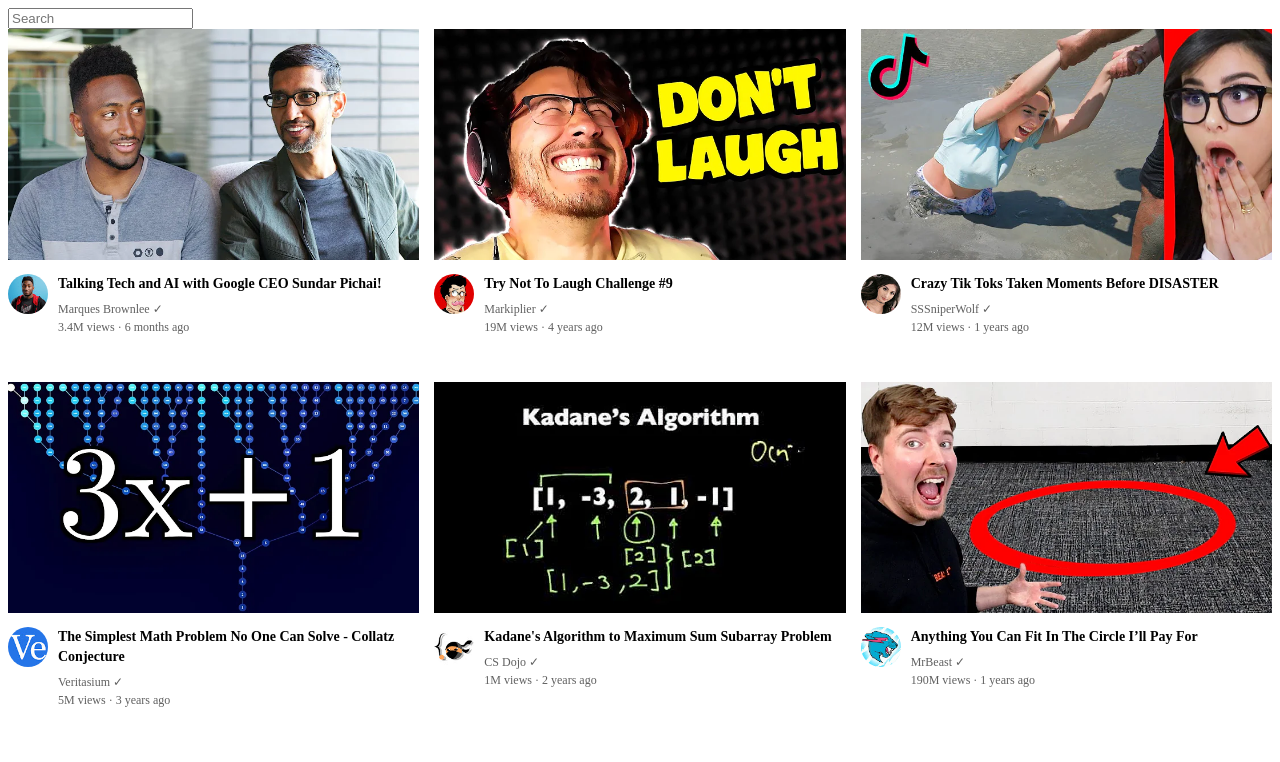
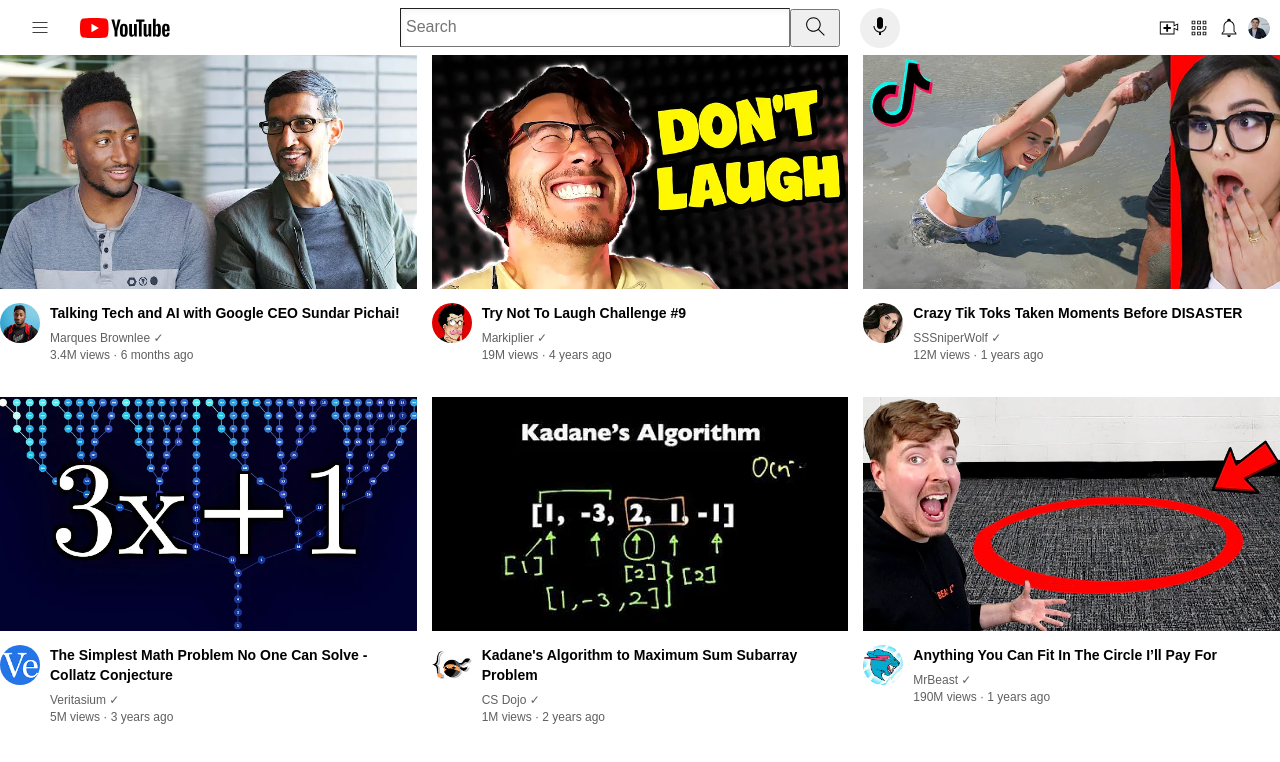
Before and after one commit to saikrishnakovuru/HTML-CSS, a plain HTML site: page YouTube/youtube-clone/youtube.html in a window 1280 px wide. Drawn offline with Linux system fonts and the light colour scheme.

Commit message:
added header with search field anlong other icons.

```diff
--- /dev/null
+++ b/YouTube/youtube-clone/general.css
@@ -0,0 +1,9 @@
+p{
+    font-family: Arial, Helvetica, sans-serif;
+    margin-top: 0;
+    margin-bottom: 0;
+}
+
+body{
+    margin: 0;
+}
--- /dev/null
+++ b/YouTube/youtube-clone/header.css
@@ -0,0 +1,128 @@
+.header {
+    height: 55px;
+    display: flex;
+    flex-direction: row;
+    justify-content: space-between;
+    align-items: center;
+    padding-left: 10px;
+    padding-right: 10px;
+}
+
+/* ==================================  left section ====================================== */
+
+.left-section {
+    display: flex;
+    align-items: center;
+    width: 150px;
+    /* height: 60px; */
+    margin-right: 70px;
+    /* background-color: lightpink; */
+}
+
+.hamburger-menu-icon {
+    height: 20px;
+    width: 20px;
+    margin-right: 30px;
+    margin-left: 20px;
+}
+
+.youtube-logo {
+    height: 20px;
+}
+
+/* ==================================  Middle section ====================================== */
+
+.middle-section {
+    display: flex;
+    flex: 1;
+    /* background-color: lightseagreen; */
+    max-width: 500px;
+    align-items: center;
+    flex-direction: row;
+}
+
+.main-search-bar {
+    flex: 1;
+    height: 35px;
+    box-shadow: inset 1px 2px 5px rgba(0, 0, 0, 0.05);
+    border-width: 1px;
+    width: 0;
+}
+
+.main-search-bar::placeholder {
+    font-family: Arial, Helvetica, sans-serif;
+    font-size: 16px;
+    padding-left: 3px;
+}
+
+.search-button {
+    height: 38px;
+    width: 50px;
+    margin-right: 20px;
+}
+
+.search-icon {
+    /* height: 30px;
+    width: 40px; */
+    height: 25px;
+    /* border-color: rgb(154, 150, 150); */
+    /* border-style: solid; */
+    /* border-width: 1px; */
+    /* padding: 4px; */
+    border: none;
+}
+
+.voice-search-icon {
+    height: 24px;
+}
+
+.voice-search-button {
+    height: 40px;
+    width: 40px;
+    border-radius: 20px;
+    border: none;
+}
+
+
+.search-button:hover {
+    cursor: pointer;
+}
+
+.voice-search-button:hover {
+    cursor: pointer;
+}
+
+/* ==================================  Right section ====================================== */
+
+.right-section {
+    min-width: 180px;
+    /* margin-right: 20px; */
+    display: flex;
+    align-items: center;
+    /* justify-content: space-between; */
+    flex-shrink: 0;
+    margin-left: 20px;
+    justify-content: right;
+    flex-shrink: 0;
+}
+
+.upload-icon {
+    height: 22px;
+}
+
+.youtube-apps-icon {
+    height: 22px;
+    margin-left: 8px;
+}
+
+.notifications-icon {
+    height: 22px;
+    margin-left: 8px;
+}
+
+.current-user-picture {
+    height: 22px;
+    border-radius: 16px;
+    margin-left: 8px;
+    /* margin-right: 8px; */
+}
--- a/YouTube/youtube-clone/youtube.html
+++ b/YouTube/youtube-clone/youtube.html
@@ -5,12 +5,32 @@
   <meta charset="UTF-8">
   <meta name="viewport" content="width=device-width, initial-scale=1.0">
   <title>Youtube clone</title>
-  <link rel="stylesheet" href="youtube.css">
+  <link rel="stylesheet" href="video.css">
+  <link rel="stylesheet" href="header.css">
+  <link rel="stylesheet" href="general.css">
 </head>
 
 <body>
   <div class="header">
-    <input class="main-search-bar" type="text" placeholder="Search">
+    <div class="left-section">
+      <img class="hamburger-menu-icon" src="icons/hamburger-menu.svg" alt="hamberger-menu">
+      <img class="youtube-logo" src="icons/youtube-logo.svg" alt="youtube logo">
+    </div>
+    <div class="middle-section">
+      <input class="main-search-bar" type="text" placeholder="Search">
+      <button class="search-button">
+        <img class="search-icon" src="icons/search.svg" alt="searchButton">
+      </button>
+      <button class="voice-search-button">
+        <img class="voice-search-icon" src="icons/voice-search-icon.svg" alt="voice search">
+      </button>
+    </div>
+    <div class="right-section">
+      <img class="upload-icon" src="icons/upload.svg">
+      <img class="youtube-apps-icon" src="icons/youtube-apps.svg">
+      <img class="notifications-icon" src="icons/notifications.svg">
+      <img class="current-user-picture" src="profile-image/my-channel.jpeg">
+    </div>
   </div>
 
   <div class="video-grid">
```
Also changed, not shown: YouTube/youtube-clone/icons/explore.svg (added), YouTube/youtube-clone/icons/hamburger-menu.svg (added), YouTube/youtube-clone/icons/home.svg (added), YouTube/youtube-clone/icons/library.svg (added), YouTube/youtube-clone/icons/notifications.svg (added), YouTube/youtube-clone/icons/originals.svg (added), YouTube/youtube-clone/icons/search (1).svg (added), YouTube/youtube-clone/icons/search.svg (added), YouTube/youtube-clone/icons/subscriptions.svg (added), YouTube/youtube-clone/icons/upload.svg (added), YouTube/youtube-clone/icons/voice-search-icon.svg (added), YouTube/youtube-clone/icons/youtube-apps.svg (added), YouTube/youtube-clone/icons/youtube-logo.svg (added), YouTube/youtube-clone/icons/youtube-music.svg (added), 2 more files, 2 other files.
